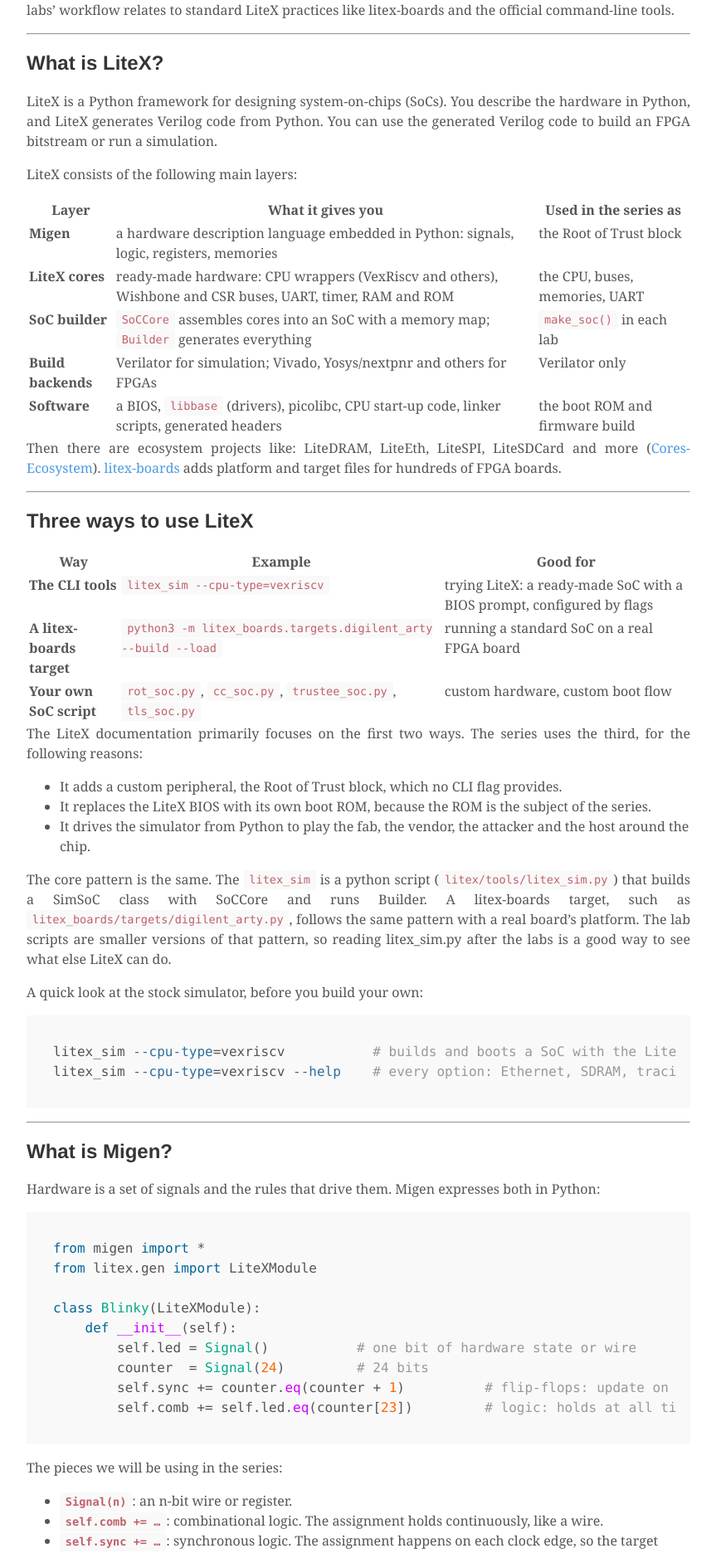
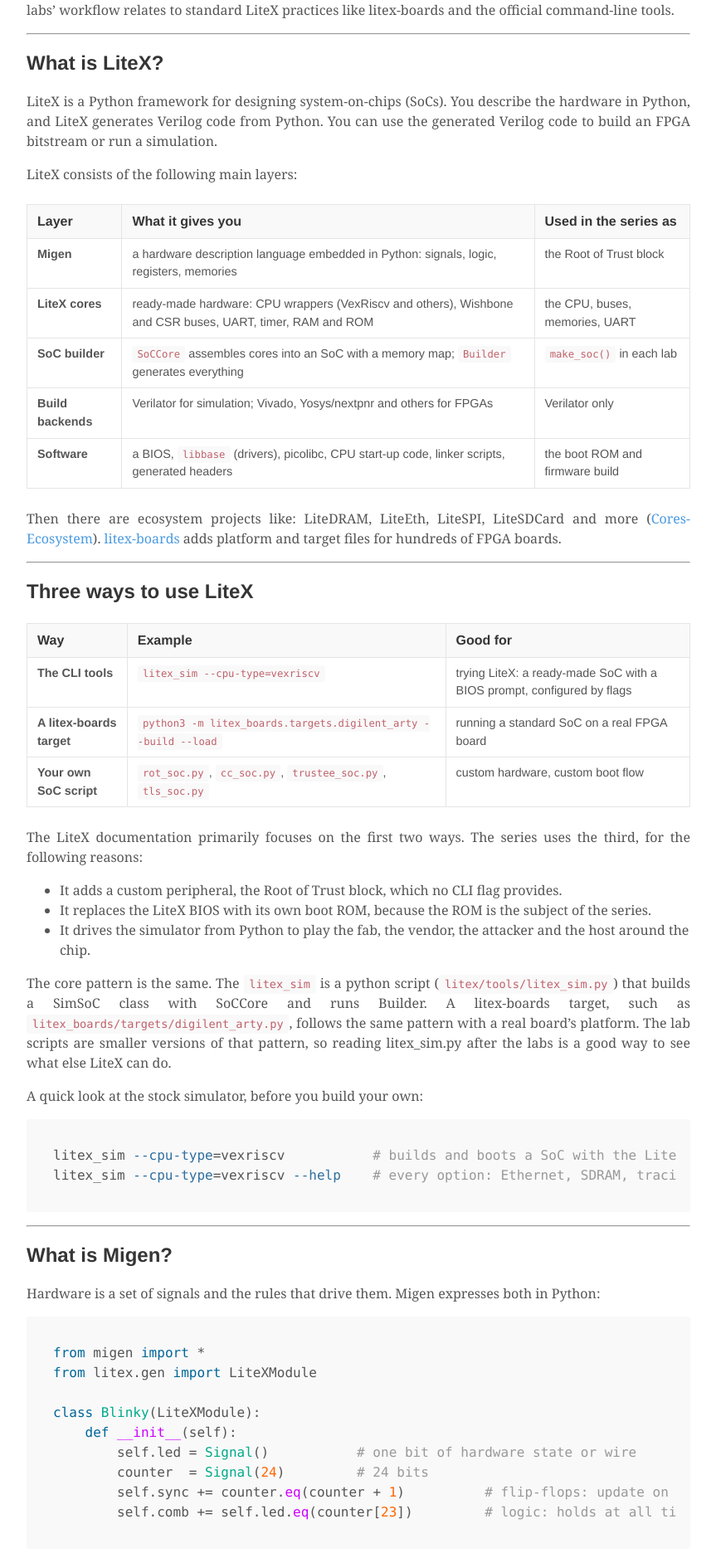
Before and after one commit to bpradipt/blogs, a Jekyll site: the page built from _posts/2026-11-15-litex-primer.md, in a window 1280 px wide. Shown: the part 561-2433 px from the top of the page at 83% size, without its empty margins (208-1071 px from the left). Built offline with Jekyll 4.4.1, drawn with Linux system fonts in a browser that asks for light colours.

Commit message:
Add table borders and header styling
Signed-off-by: Pradipta Banerjee <pradipta.banerjee@gmail.com>

```diff
--- a/assets/main.css
+++ b/assets/main.css
@@ -16,7 +16,10 @@ blockquote{border-left:0.25rem solid #e5e5e5;color:#979797;margin:.8rem 0;paddin
 blockquote p:last-child{margin-bottom:0}
 @media (min-width: 600px){blockquote{padding:0 5rem 0 1.25rem}}
 img{display:block;margin:0 0 1rem;max-width:100%}
-td{vertical-align:top}
+table{border-collapse:collapse;width:100%;margin:1.5rem 0}
+th,td{border:1px solid #e5e5e5;padding:0.5rem 0.75rem;text-align:left;vertical-align:top}
+th{background-color:#f9f9f9;color:#353535;font-family:"Helvetica Neue","Segoe UI",Helvetica,Arial,sans-serif}
+td{font-family:"Helvetica Neue","Segoe UI",Helvetica,Arial,sans-serif;font-size:0.9rem}
 pre,code{font-family:Menlo,Monaco,monospace}
 code{background-color:#f9f9f9;border-radius:3px;color:#bf616a;font-size:85%;padding:.25em .5em}
 pre{margin:0 0 1rem}
```
